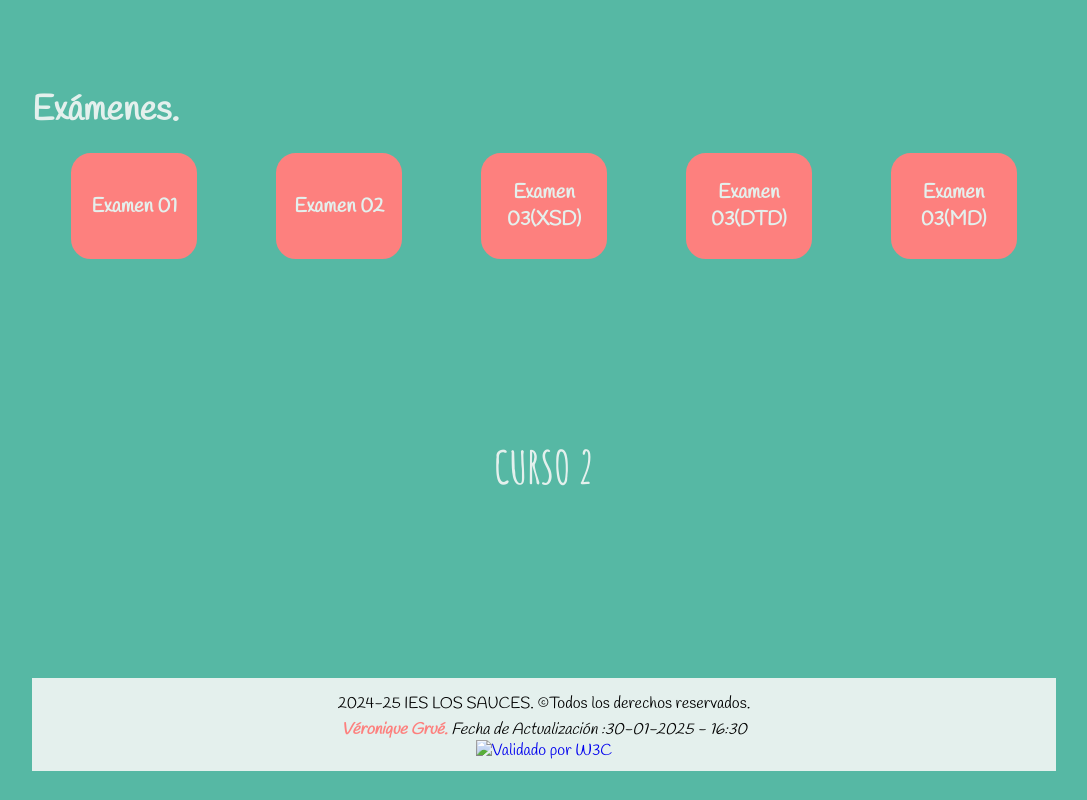
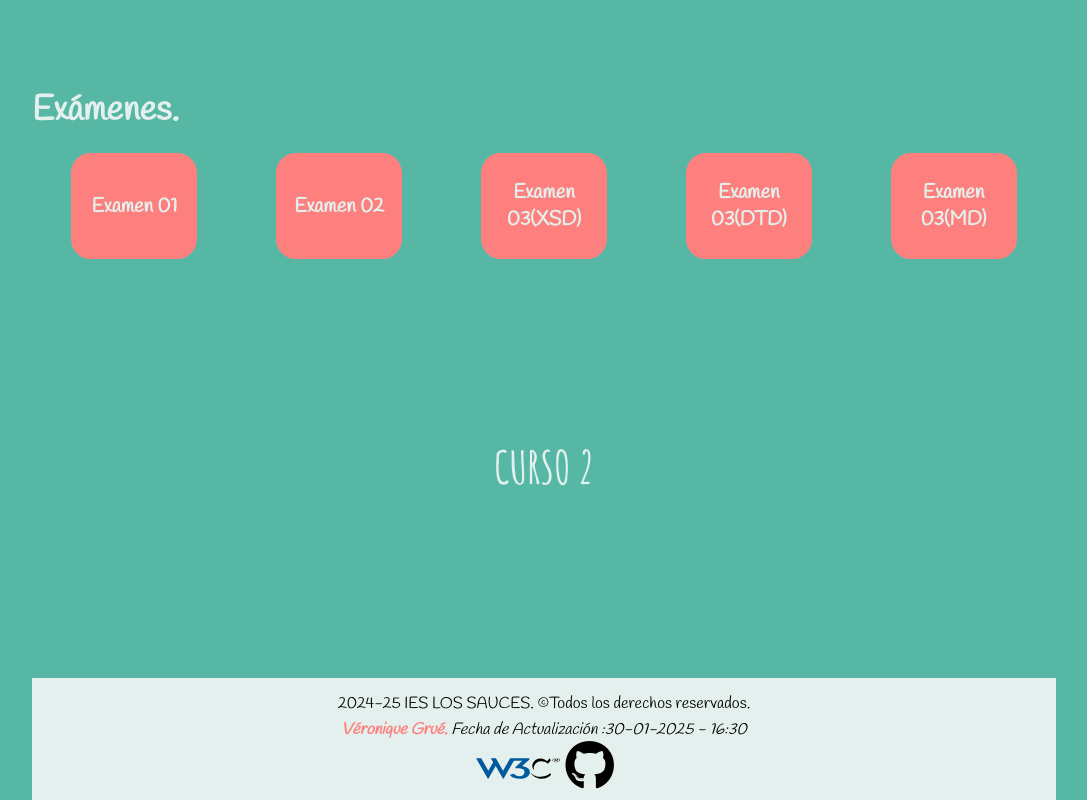
Before and after one commit to verogmayo/107LMSGIProyectoLMGSI, a plain HTML site: page index.html in a window 1280 px wide. Shown: the part 2628-3428 px from the top of the page, without its empty margins (96-1183 px from the left). Before the commit the page ends 3399 px from the top, so only its background shows below. Drawn offline with Linux system fonts and the light colour scheme.

Commit message:
Incorporación del icono git hub al index

```diff
--- a/index.html
+++ b/index.html
@@ -17,6 +17,7 @@
     <meta name="robots" content="index, follow">
     <!-- Este es el que aparece en la pestaña de la pagina web del navegador-->
     <link type="images/png" rel="icon" href="Webroot/media/favicon/favicon-96x96.png">
+    <link href="https://cdnjs.cloudflare.com/ajax/libs/font-awesome/6.6.0/css/all.min.css" type="text/css" rel="stylesheet">
     <!-- Link a la carpeta local de CSS. De momento no la he tomado en cuenta porque no tiene mucho codigo -->
     <!-- <link href="../../css/estilos.css" rel="stylesheet" type="text/css"> -->
     <!-- Link a la carpeta local de CSS -->
@@ -141,6 +142,7 @@
         <a href="https://validator.w3.org/check?uri=https://daw107.ieslossauces.es/107LMSGIProyectoLMGSI/ud2/02/index.html">
             <img src="../webroot/media/images/W3C®_Icon.svg" alt="Validado por W3C" width="88" height="31">
           </a>
+           <a href="https://github.com/verogmayo/107LMSGIProyectoLMGSI"> <i class="fa-brands fa-github" style="font-size: 50px; color:black; "></i></a>
     </footer>
 </body>
 </html>
```
Also changed, not shown: webroot/media/images/GitHub.png (added), webroot/media/images/W3C®_Icon.svg (added).
